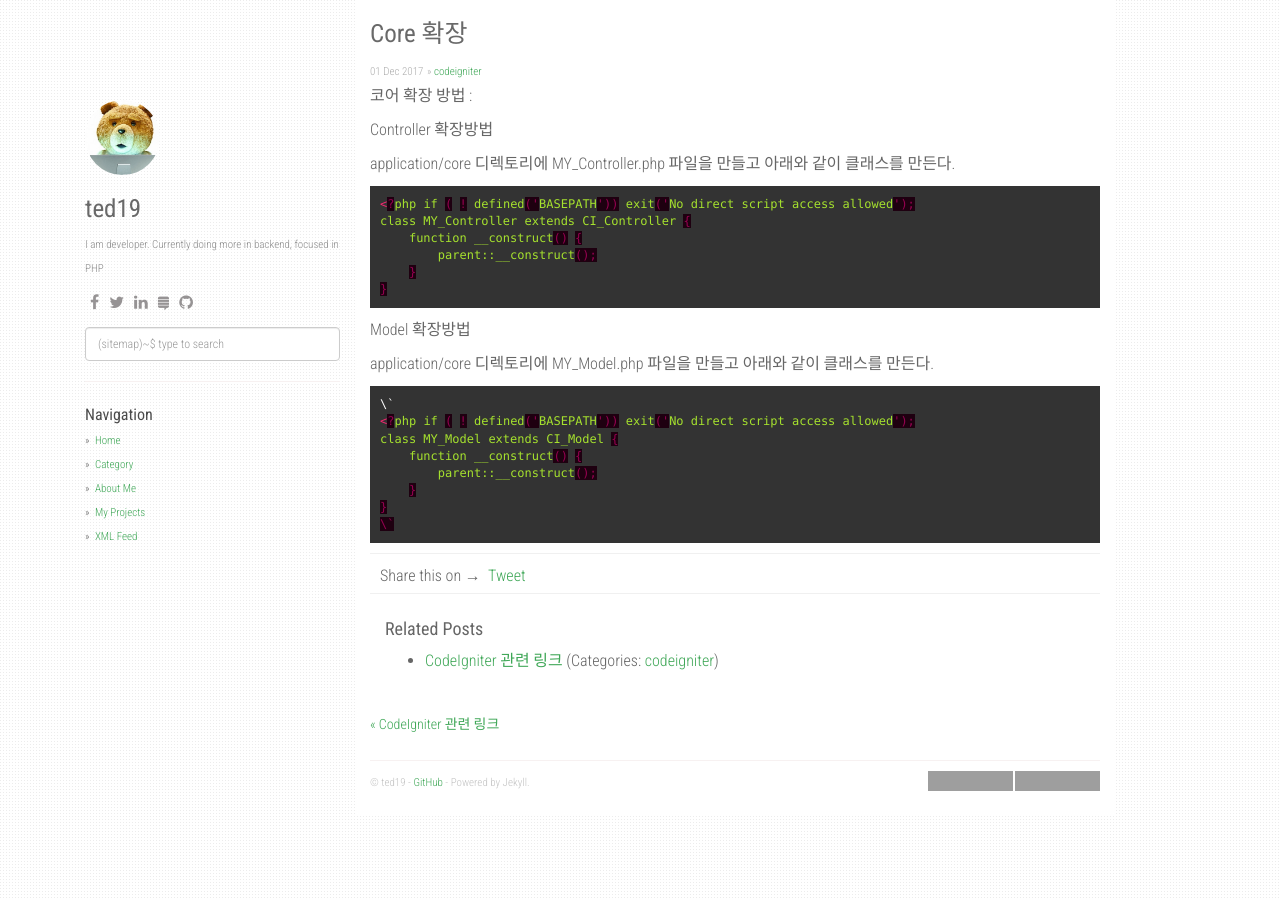
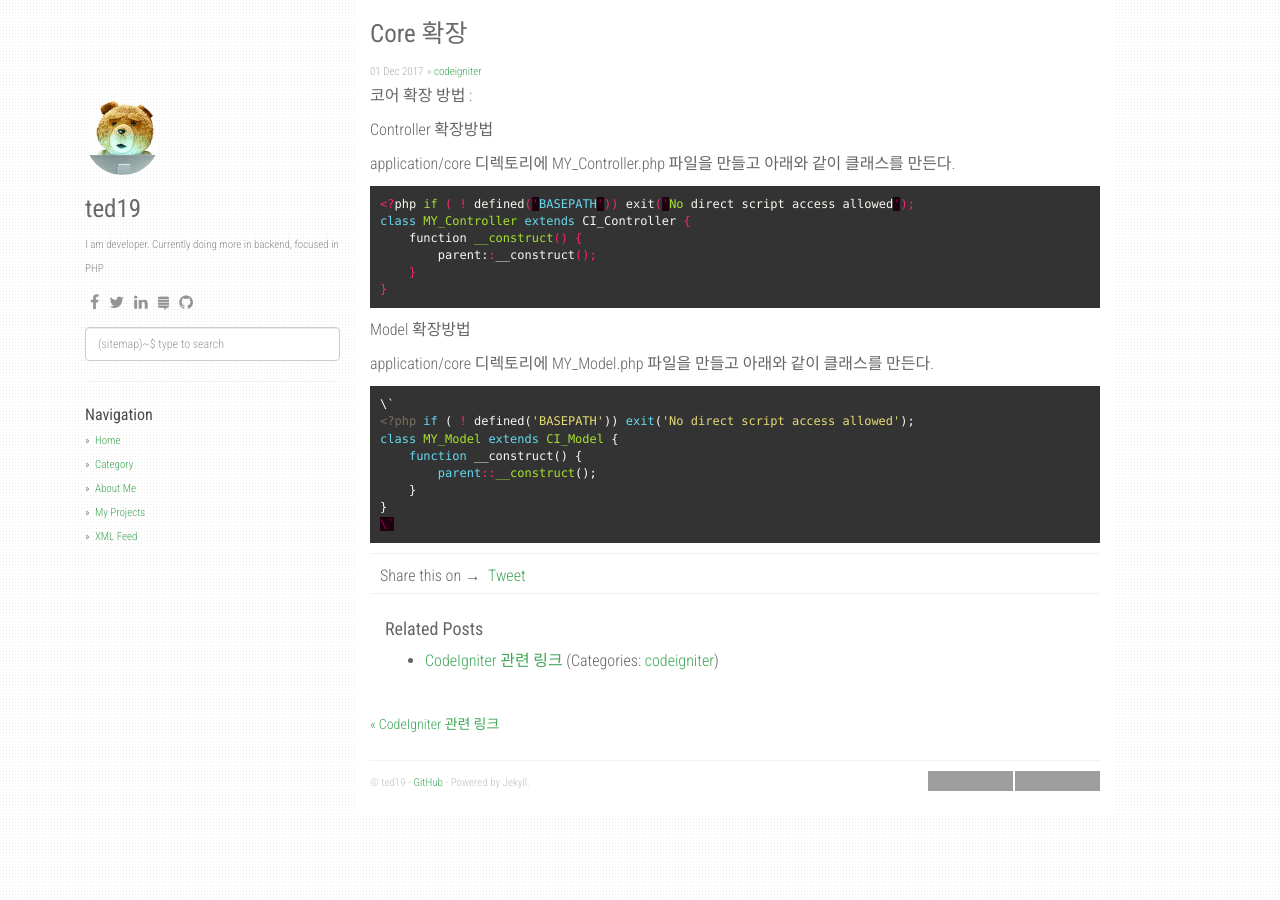
Before and after one commit to agusmakmun/agusmakmun.github.io, a Jekyll site: the page built from _posts/2017/2017-12-01-core-확장.markdown, in a window 1280 px wide. Built offline with Jekyll 4.4.1, drawn with Linux system fonts in a browser that asks for light colours; nearby versions of some CDN libraries; comment, search, counter and statistics services are not loaded; grey boxes are pictures that could not be loaded.

Commit message:
코드블록 변경

```diff
--- a/_posts/2017/2017-12-01-core-확장.markdown
+++ b/_posts/2017/2017-12-01-core-확장.markdown
@@ -11,7 +11,7 @@ Controller 확장방법
 
 application/core 디렉토리에 MY_Controller.php 파일을 만들고 아래와 같이 클래스를 만든다.
 
-{% highlight html %}
+{% highlight java %}
 <?php if ( ! defined('BASEPATH')) exit('No direct script access allowed');
 class MY_Controller extends CI_Controller {
     function __construct() {
@@ -24,7 +24,7 @@ Model 확장방법
 
 application/core 디렉토리에 MY_Model.php 파일을 만들고 아래와 같이 클래스를 만든다.
 
-{% highlight html %}
+{% highlight php %}
 \`
 <?php if ( ! defined('BASEPATH')) exit('No direct script access allowed');
 class MY_Model extends CI_Model {
```
